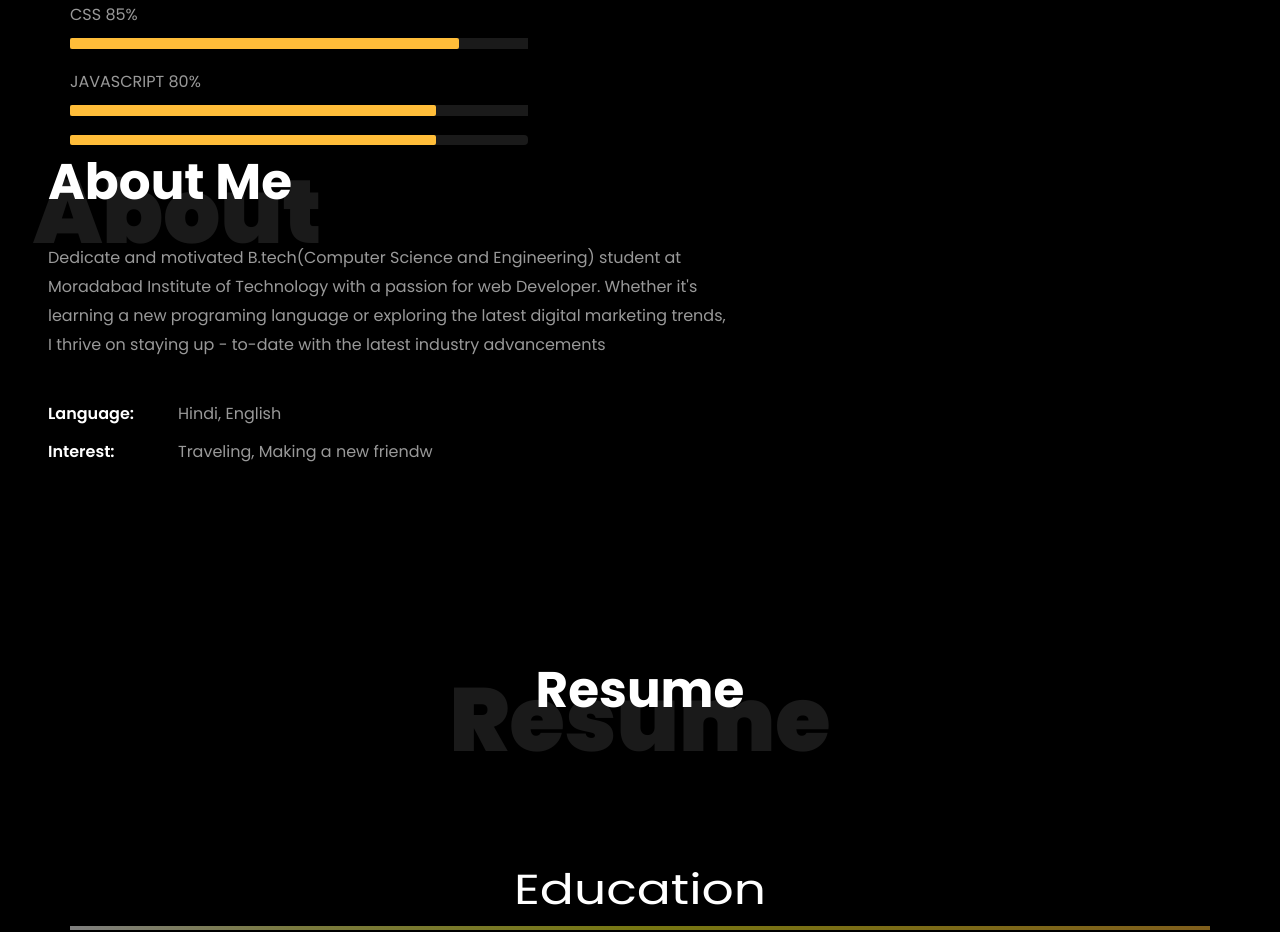
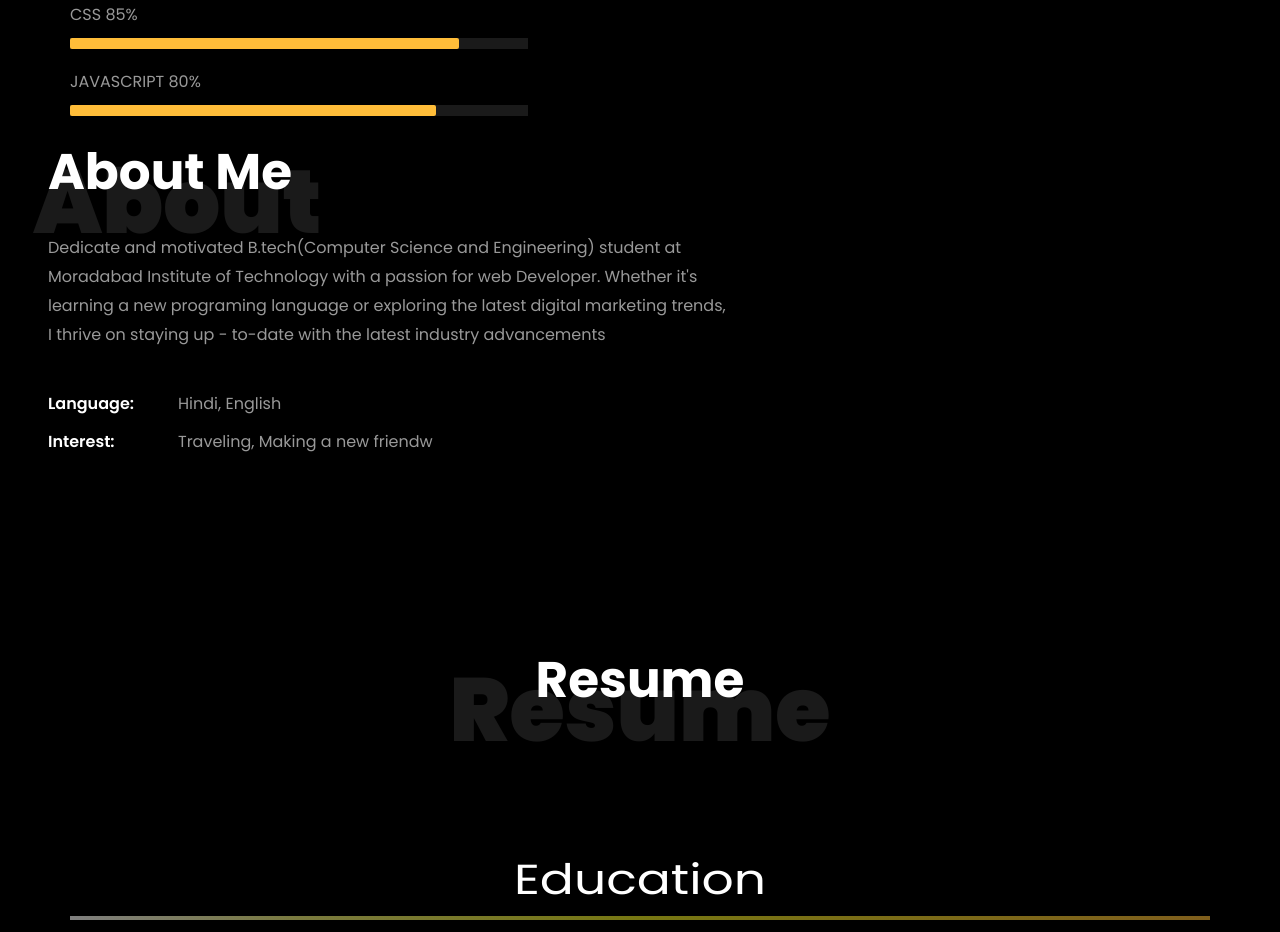
Before and after one commit to Prashant22209/My-Personal-Portfolio, a plain HTML site: page index.html in a window 1280 px wide. Shown: the part 1146-2078 px from the top of the page. Drawn offline with Linux system fonts and the light colour scheme; files whose address does not match are found by name.

Commit message:
Remove unused progress bar elements from index.html

```diff
--- a/index.html
+++ b/index.html
@@ -154,10 +154,7 @@
 									</div>
 									</div>
 
-									<span></span> <span class="pull-right"></span>
-									<div class="progress">
-										<div class="progress-bar" role="progressbar" style="width: 80%" aria-valuenow="90" aria-valuemin="0"
-											aria-valuemax="100"></div>
+
 									</div>
 
 									</div>
```
